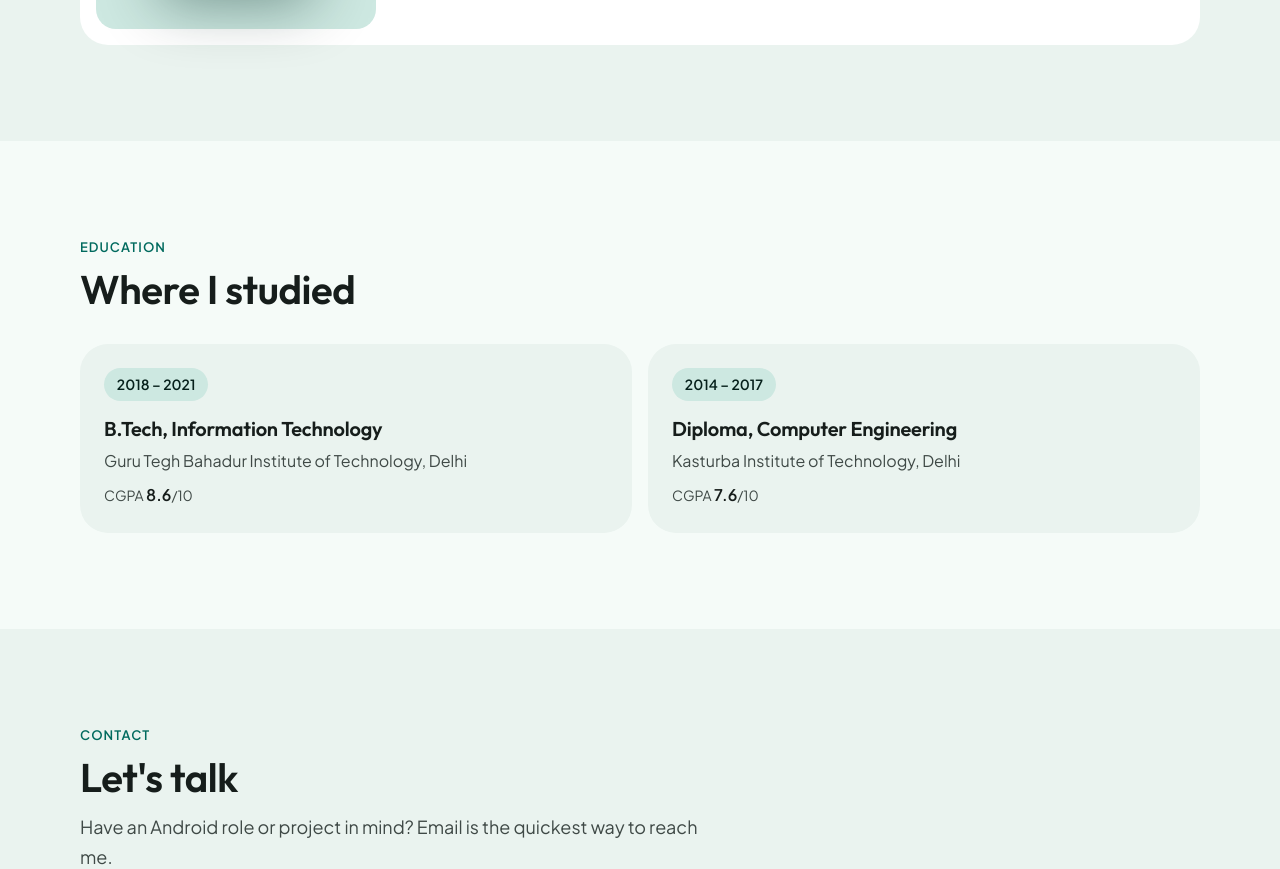
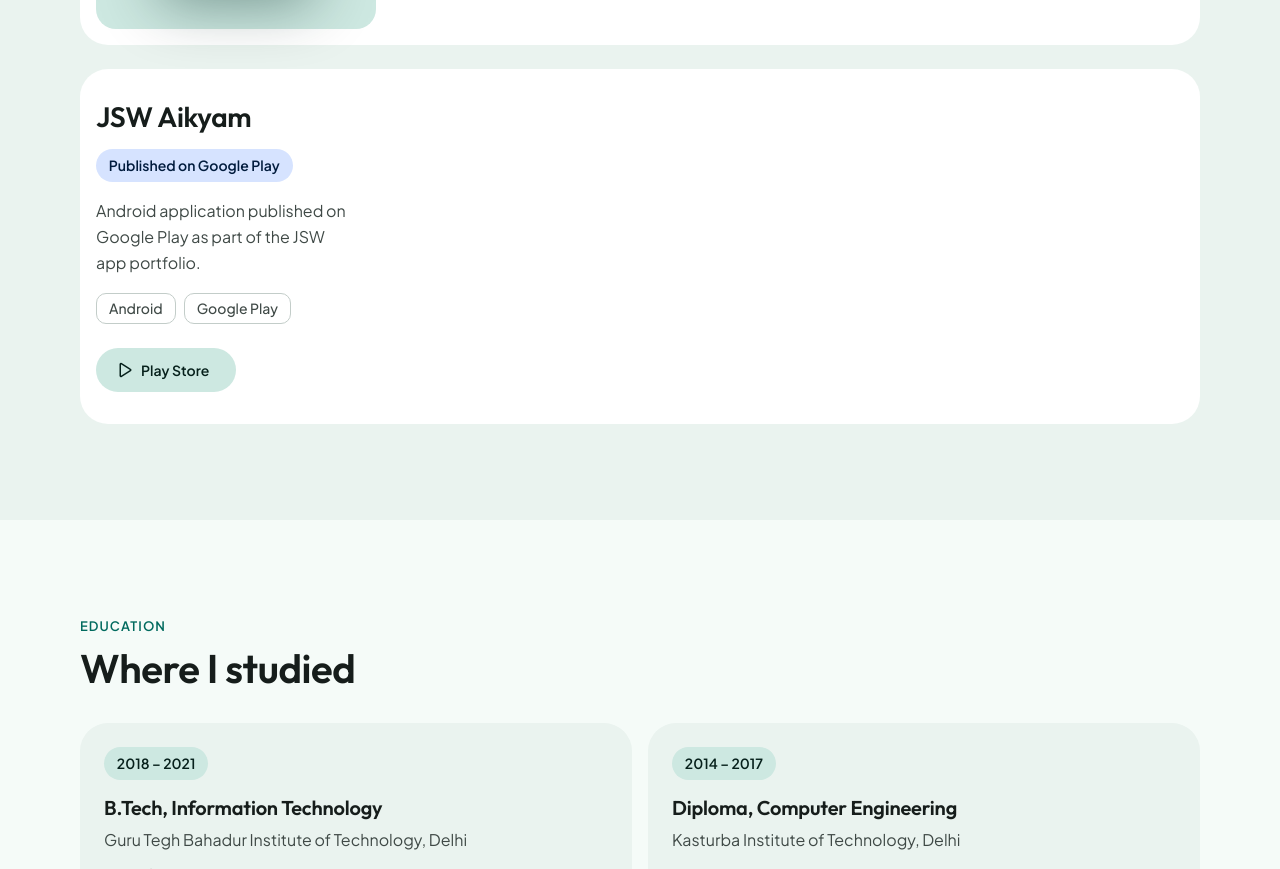
Before and after one commit to preeti999/preeti-portfolio, a plain HTML site: page index.html in a window 1280 px wide. Shown: the part 4984-5853 px from the top of the page. Drawn offline with Linux system fonts and the light colour scheme.

Commit message:
Add JSW Aikyam project

```diff
--- a/index.html
+++ b/index.html
@@ -406,6 +406,25 @@
               </div>
             </div>
           </article>
+
+          <article class="project project--link-only" style="--tint: var(--primary-container)">
+            <div class="project__body">
+              <h3>JSW Aikyam</h3>
+              <ul class="stats" aria-label="Highlights">
+                <li>Published on Google Play</li>
+              </ul>
+              <p>Android application published on Google Play as part of the JSW app portfolio.</p>
+              <ul class="tags" aria-label="Project type">
+                <li>Android</li><li>Google Play</li>
+              </ul>
+              <div class="project__links">
+                <a class="btn btn--tonal btn--sm" href="https://play.google.com/store/apps/details?id=com.jsw.aikyamdroid&amp;hl=en_IN" target="_blank" rel="noopener noreferrer">
+                  <svg class="icon" aria-hidden="true"><use href="#i-play"/></svg>
+                  Play Store<span class="visually-hidden"> (opens in a new tab)</span>
+                </a>
+              </div>
+            </div>
+          </article>
         </div>
       </div>
     </section>
--- a/style.css
+++ b/style.css
@@ -895,6 +895,10 @@
   background: var(--surface-1);
 }
 
+.project--link-only {
+  grid-template-columns: 1fr;
+}
+
 .project__media {
   display: grid;
   place-items: center;
```
